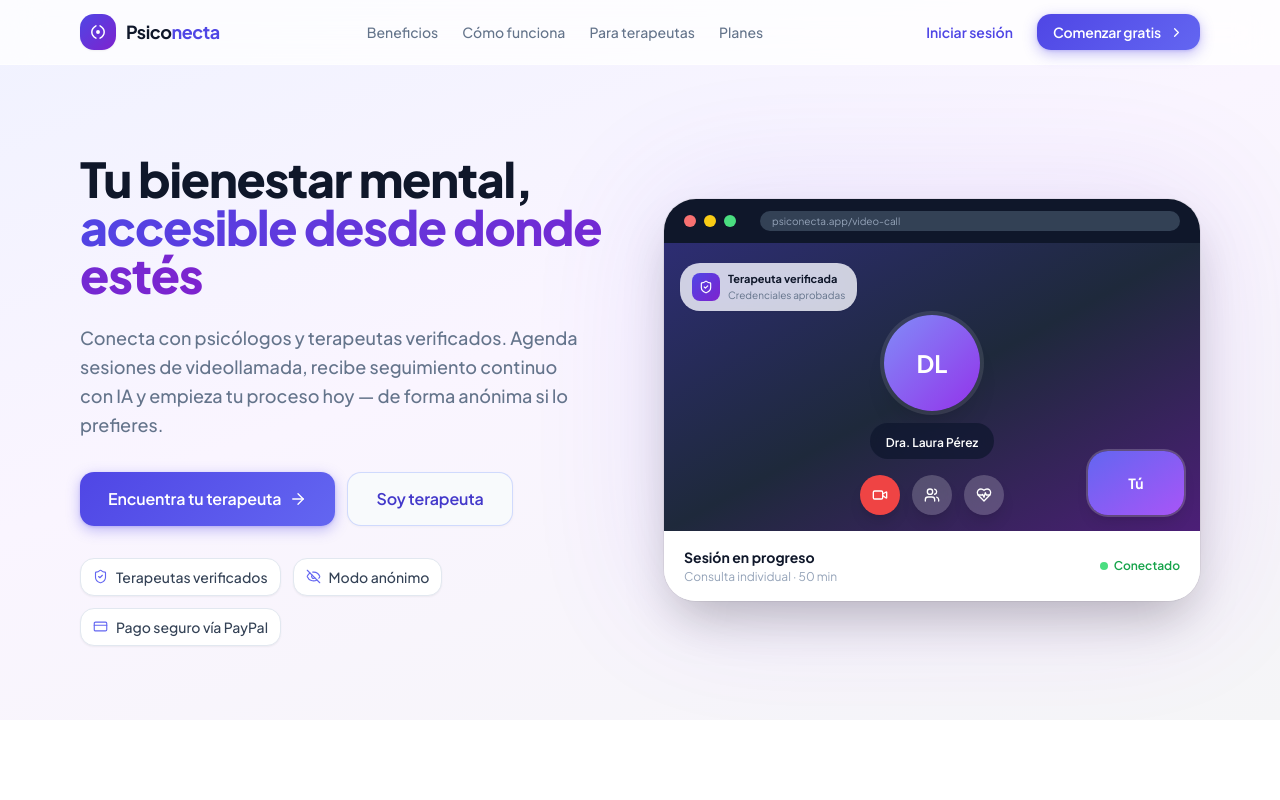
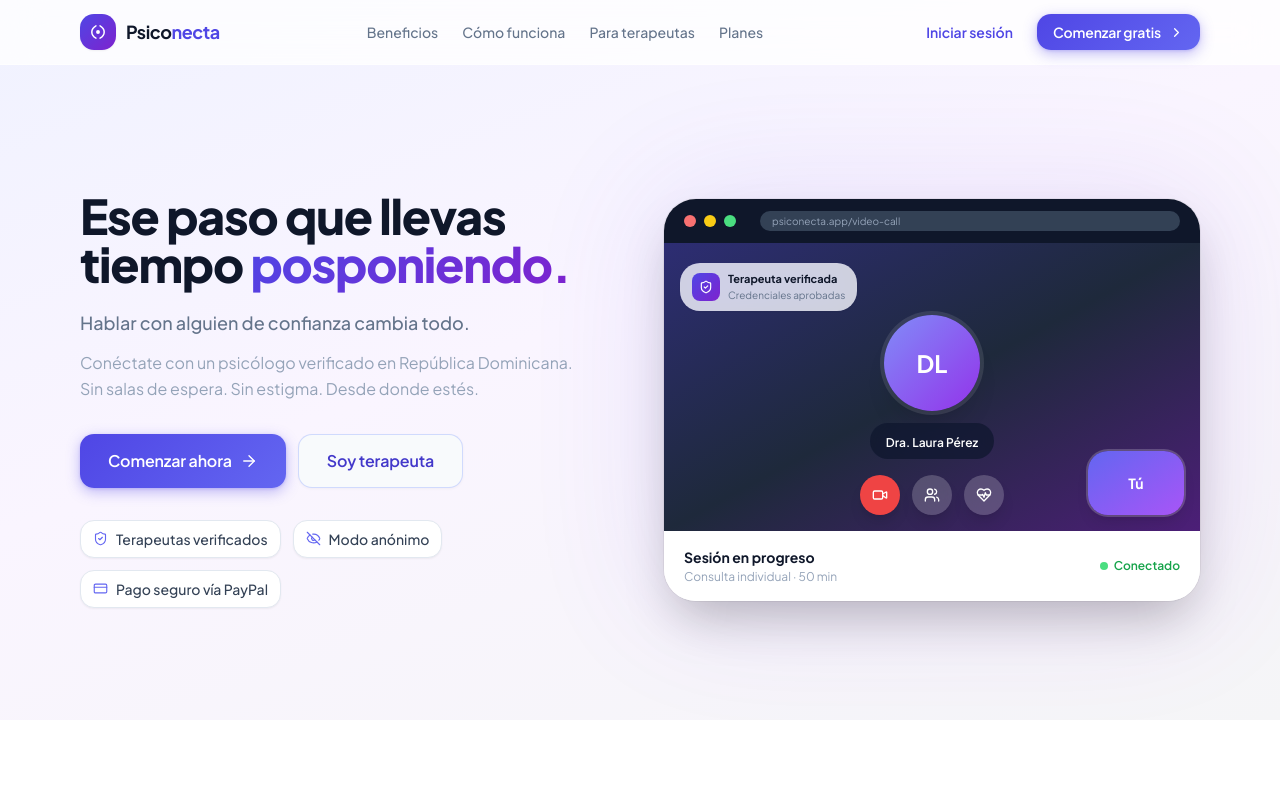
Before and after one commit to royerwatson/psiconecta-app, a React (Vite) app: page / in a window 1280 px wide. Shown: the top 800 px of the page. Built offline with nearby package versions, Linux system fonts and the light colour scheme; no server answers.

Commit message:
feat: hero emocional + sección quiz de matching en landing

```diff
--- a/src/pages/public/LandingPage.jsx
+++ b/src/pages/public/LandingPage.jsx
@@ -147,22 +147,25 @@ export default function LandingPage() {
 
             {/* Texto */}
             <div>
-              <h1 className="text-4xl sm:text-5xl font-extrabold text-slate-900 leading-[1.1] tracking-tight mb-6">
-                Tu bienestar mental,{' '}
+              <h1 className="text-4xl sm:text-5xl font-extrabold text-slate-900 leading-[1.1] tracking-tight mb-5">
+                Ese paso que llevas<br />
+                tiempo{' '}
                 <span className="text-transparent bg-clip-text bg-gradient-brand">
-                  accesible desde donde estés
+                  posponiendo.
                 </span>
               </h1>
 
-              <p className="text-lg text-slate-500 mb-8 leading-relaxed font-medium max-w-lg">
-                Conecta con psicólogos y terapeutas verificados. Agenda sesiones de
-                videollamada, recibe seguimiento continuo con IA y empieza tu proceso
-                hoy — de forma anónima si lo prefieres.
+              <p className="text-lg text-slate-500 mb-3 leading-relaxed font-medium max-w-lg">
+                Hablar con alguien de confianza cambia todo.
+              </p>
+              <p className="text-base text-slate-400 mb-8 leading-relaxed max-w-lg">
+                Conéctate con un psicólogo verificado en República Dominicana.
+                Sin salas de espera. Sin estigma. Desde donde estés.
               </p>
 
               <div className="flex flex-col sm:flex-row gap-3 mb-8">
                 <Link to="/register" className="btn-premium btn-primary-premium text-base px-7 py-3.5">
-                  Encuentra tu terapeuta
+                  Comenzar ahora
                   <ArrowRight size={18} strokeWidth={1.8} />
                 </Link>
                 <Link to="/register?role=therapist" className="btn-premium btn-secondary-premium text-base px-7 py-3.5">
@@ -336,6 +339,50 @@ export default function LandingPage() {
                   </Link>
                 </div>
               </div>
+            </div>
+          </div>
+        </section>
+
+        {/* ── QUIZ DE MATCHING ───────────────────── */}
+        <section className="py-20 px-4">
+          <div className="max-w-4xl mx-auto">
+            <div className="card-elevated p-8 sm:p-12 text-center">
+              <div className="w-12 h-12 bg-gradient-brand rounded-2xl flex items-center justify-center mx-auto mb-5">
+                <BrainCircuit size={24} strokeWidth={1.8} className="text-white" />
+              </div>
+              <h2 className="text-2xl sm:text-3xl font-extrabold text-slate-900 tracking-tight mb-3">
+                ¿No sabes por dónde empezar?
+              </h2>
+              <p className="text-slate-500 font-medium mb-8 max-w-xl mx-auto leading-relaxed">
+                Responde 4 preguntas y nuestro algoritmo te conecta con los terapeutas
+                que mejor se ajustan a lo que necesitas.
+              </p>
+
+              {/* Preview de las 4 preguntas */}
+              <div className="grid grid-cols-2 sm:grid-cols-4 gap-3 mb-8">
+                {[
+                  { num: '1', label: 'Motivo de consulta' },
+                  { num: '2', label: 'Presupuesto por sesión' },
+                  { num: '3', label: 'Urgencia para comenzar' },
+                  { num: '4', label: 'Preferencia de terapeuta' },
+                ].map(({ num, label }) => (
+                  <div key={num} className="bg-primary-50 border border-primary-100 rounded-xl p-3">
+                    <span className="text-xs font-bold text-primary-400 tracking-widest block mb-1">{num}</span>
+                    <span className="text-xs font-semibold text-primary-800 leading-tight">{label}</span>
+                  </div>
+                ))}
+              </div>
+
+              <Link
+                to="/register"
+                className="btn-premium btn-primary-premium text-base px-8 py-3.5 mx-auto"
+              >
+                Hacer el test gratis
+                <ArrowRight size={18} strokeWidth={1.8} />
+              </Link>
+              <p className="text-xs text-slate-400 mt-4">
+                Menos de 2 minutos · Sin compromisos
+              </p>
             </div>
           </div>
         </section>
```
Also changed, not shown: 1 other file (tests, documents, lock files or other folders).
